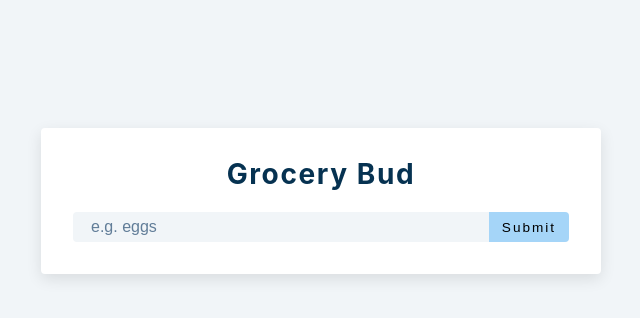
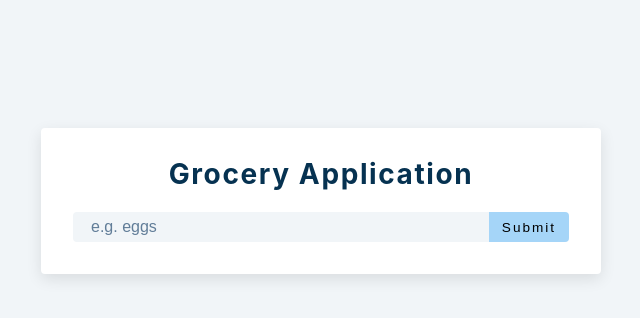
Before and after one commit to pras75299/React-Grocery-Application, a React (Create React App) app: page / in a window 1280 px wide. Shown: the top 318 px of the page, without its empty margins (319-959 px from the left). Built offline with nearby package versions, Linux system fonts and the light colour scheme.

Commit message:
add inital stage and after add items stage of application images

```diff
--- a/src/App.js
+++ b/src/App.js
@@ -66,7 +66,7 @@ function App() {
       <form className='grocery-form' onSubmit={handleSubmit}>
         {alert.show && <Alert {...alert} removeAlert={showAlert} list={list} />}
 
-        <h3>grocery bud</h3>
+        <h3>Grocery Application</h3>
         <div className='form-control'>
           <input
             type='text'
```
Also changed, not shown: src/afteraddingdata-stage.png (added), src/initialapp-stage.png (added).
